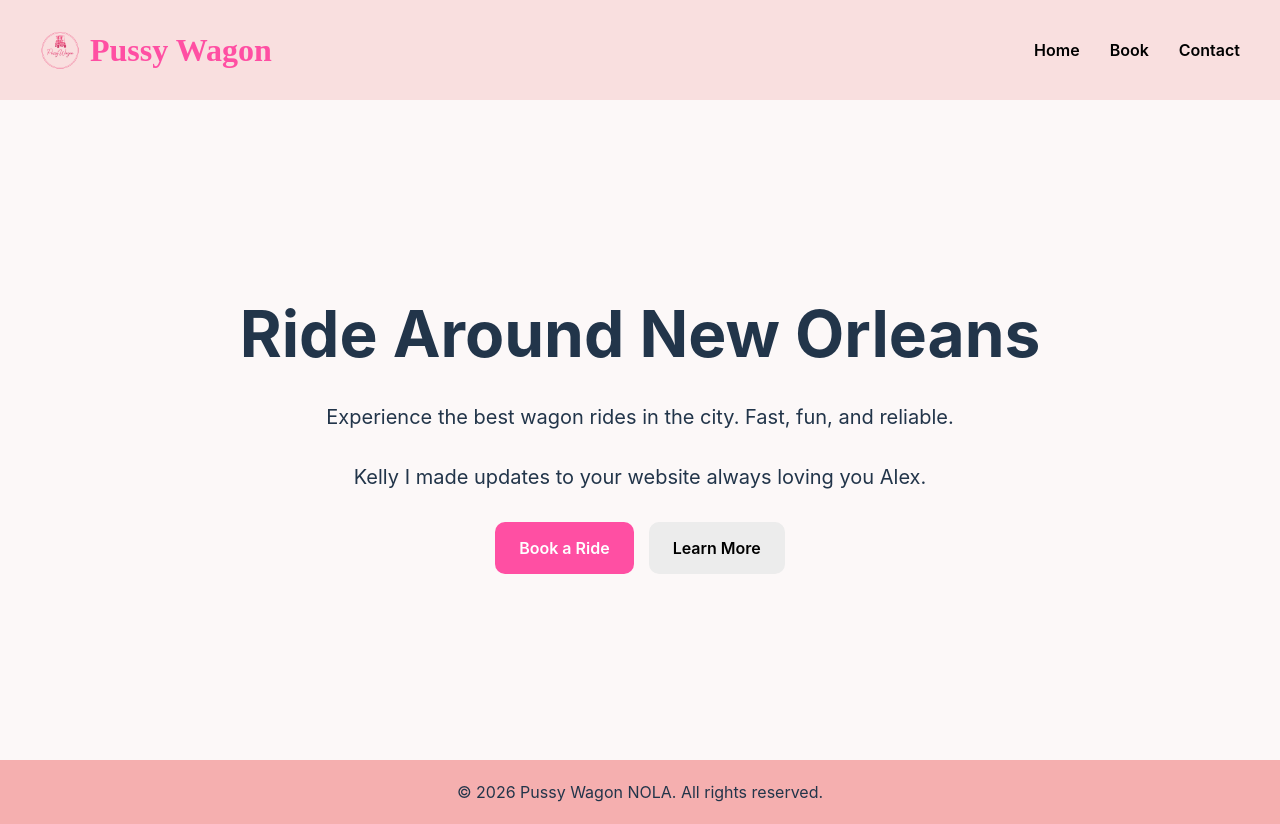
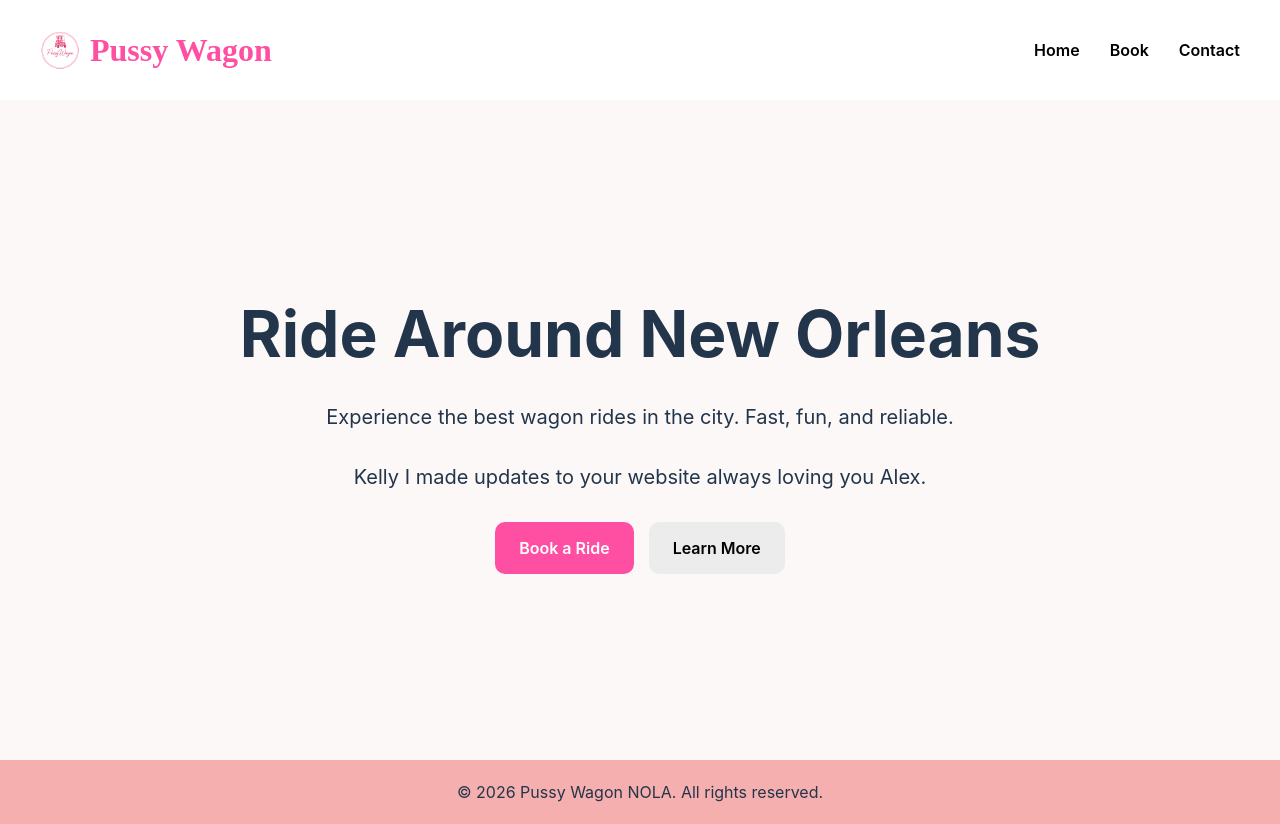
Before and after one commit to Alexav3/WagonBusiness, a React (Vite) app in the folder my-app/: page / in a window 1280 px wide. Built offline with nearby package versions, Linux system fonts and the light colour scheme.

Commit message:
white_insted

```diff
--- a/my-app/src/components/Header.css
+++ b/my-app/src/components/Header.css
@@ -1,6 +1,6 @@
 .header {
   width: 100%;
-  background-color: #f9dfdf;
+  background-color: white;
   display: flex;
   justify-content: space-between;
   align-items: center;
@@ -8,7 +8,6 @@
   position: relative;
 }
 
-/* Logo stays EXACTLY your style */
 .logo {
   color: #ff4fa3;
   font-size: 2rem;
@@ -23,7 +22,6 @@
   height: auto;
 }
 
-/* Desktop nav (unchanged look) */
 .nav {
   display: flex;
   gap: 30px;
@@ -40,7 +38,6 @@
   color: #ff4fa3;
 }
 
-/* Burger hidden on desktop */
 .burger {
   display: none;
   font-size: 2rem;
@@ -49,14 +46,11 @@
   cursor: pointer;
 }
 
-/* 🔽 Mobile */
 @media (max-width: 768px) {
   .burger {
     display: block;
     color: #ff4fa3;
   }
-
-  /* Hide nav by default */
   .nav {
     position: absolute;
     top: 100%;
@@ -67,7 +61,7 @@
     padding: 15px;
     border-radius: 10px;
     display: none;
-    box-shadow: 0 4px 12px rgba(0,0,0,0.15);
+    box-shadow: 0 4px 12px rgba(0, 0, 0, 0.15);
   }
 
   /* Show when open */
```
